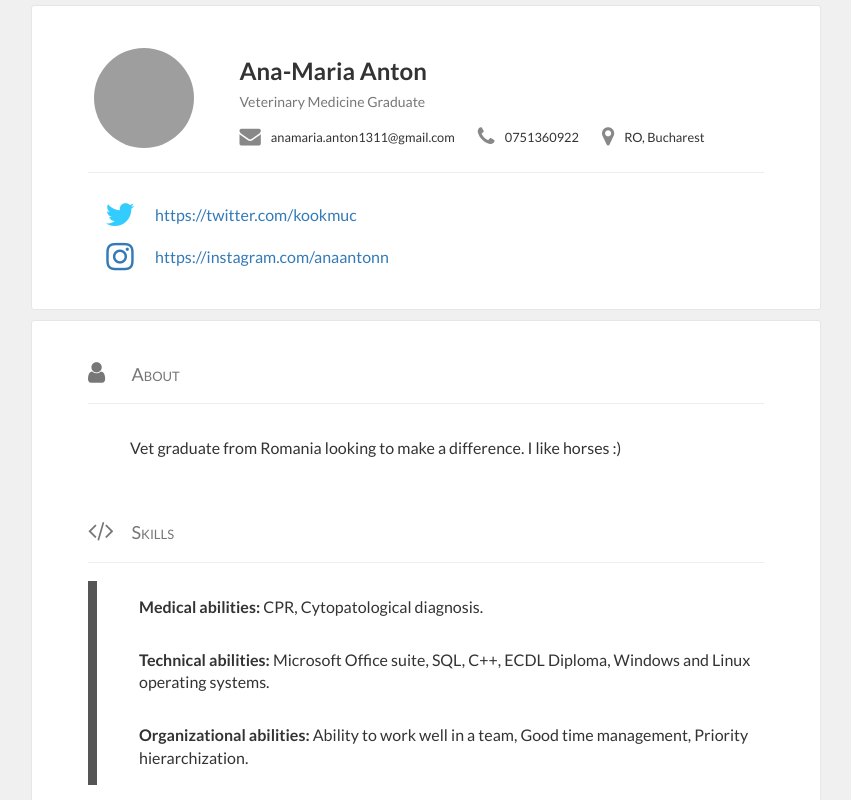
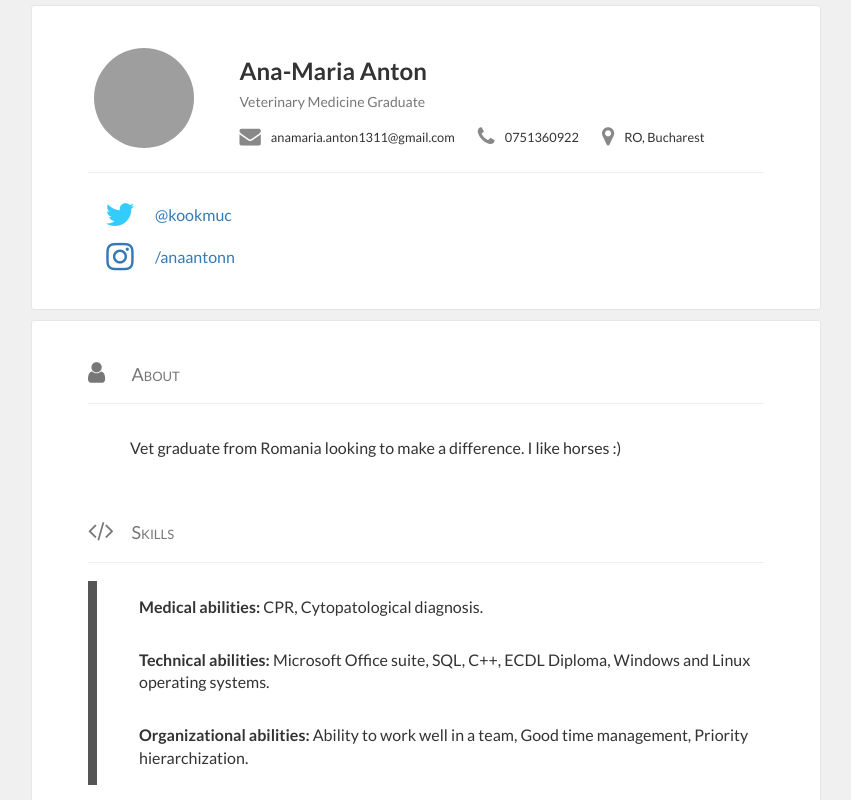
Before and after one commit to anaantonn/resume, a plain HTML site: page index.html in a window 1280 px wide. Shown: the top 800 px of the page, without its empty margins (214-1065 px from the left). Drawn offline with nearby package versions, Linux system fonts and the light colour scheme; grey boxes are pictures that could not be loaded.

Commit message:
Update index.html

```diff
--- a/index.html
+++ b/index.html
@@ -67,11 +67,11 @@
             <div class="social-links">
                 <a class="social-link" href="https://twitter.com/kookmuc" target="_blank">
                   <span class="fa fa-twitter fa-2x"></span>
-                  <span class="social-link-text">https://twitter.com/kookmuc</span>
+                  <span class="social-link-text">@kookmuc</span>
                 </a>
                 <a class="social-link" href="https://instagram.com/anaantonn" target="_blank">
                   <span class="fa fa-instagram fa-2x"></span>
-                  <span class="social-link-text">https://instagram.com/anaantonn</span>
+                  <span class="social-link-text">/anaantonn</span>
                 </a>
             </div>
           </div>
```
